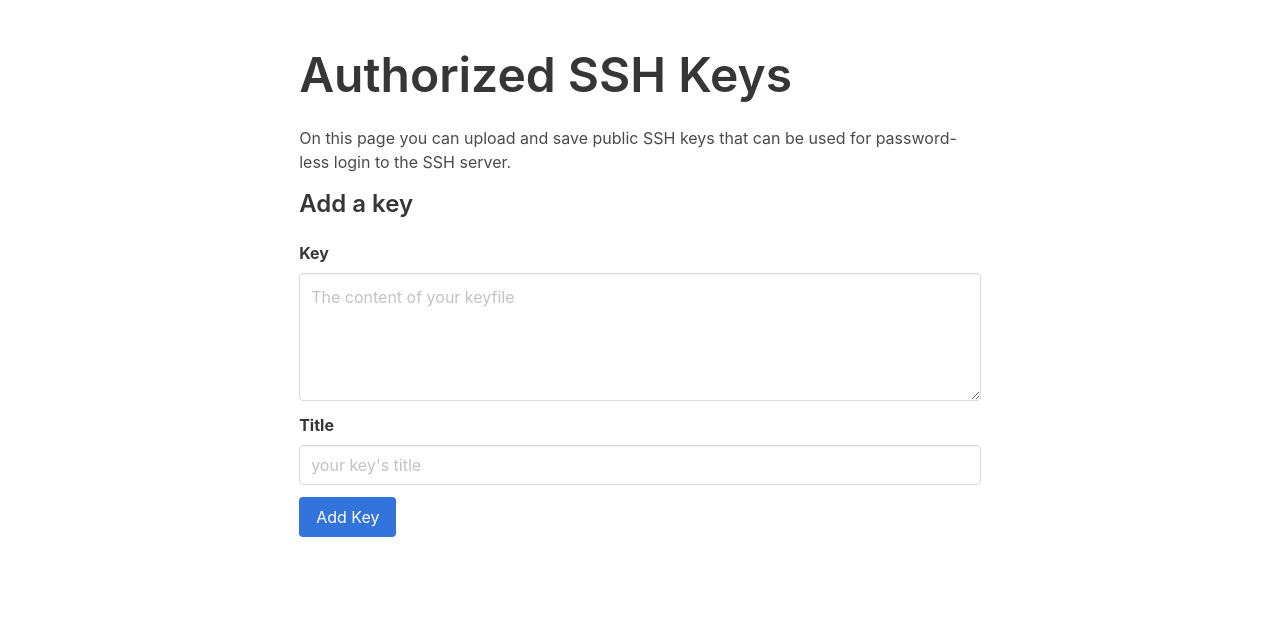
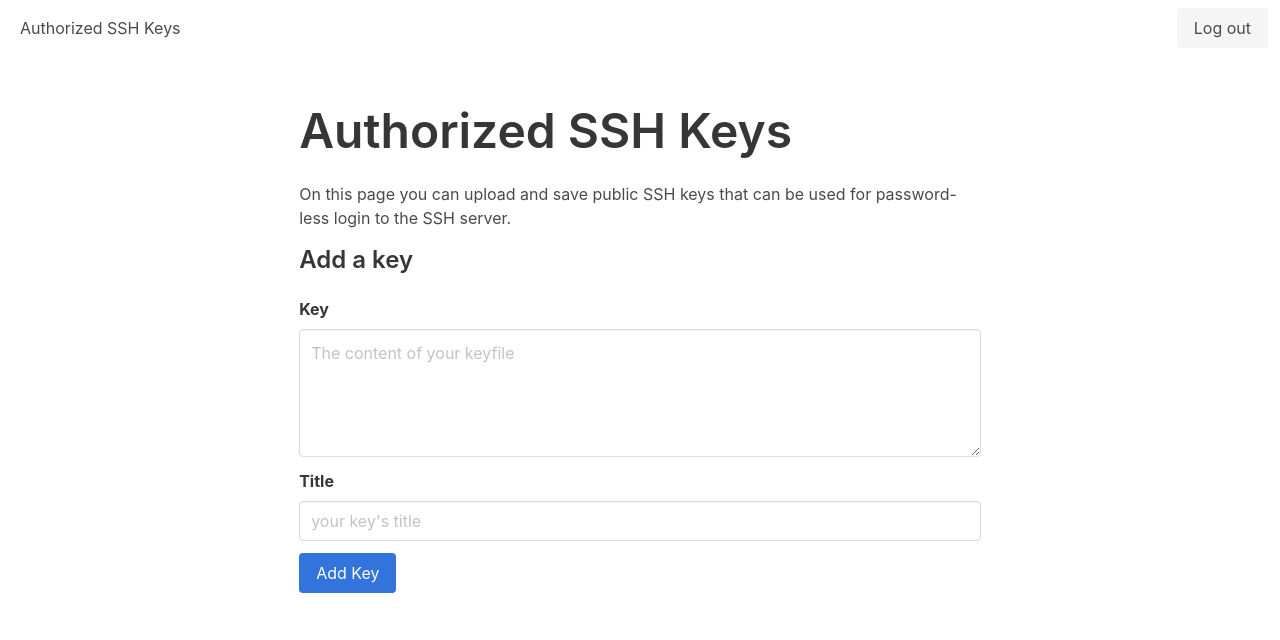
Before and after one commit to tzwenn/moalinna, a Django app: page /authorized_keys/ in a window 1280 px wide. Shown: the top 640 px of the page. Run offline with Django 3.2, Linux system fonts and the light colour scheme; the visitor is signed in with stand-in values (Sample User, id 1); data that the repository does not hold is empty; parts of the project's set-up code (start-up, migrations or seed data) failed here and were passed over; some libraries are stand-ins or nearby versions.

Commit message:
Add navbar with branding and logout button

```diff
--- /dev/null
+++ b/authorized_keys/static/authorized_keys/css/authorized_keys.css
@@ -0,0 +1,3 @@
+.brand-logo {
+	margin-right: 8px;
+}
--- /dev/null
+++ b/authorized_keys/static/authorized_keys/js/authorized_keys.js
@@ -0,0 +1,28 @@
+
+/* To enable navbar burger menu as of https://bulma.io/documentation/components/navbar/#navbar-menu (accessed 2021-01-08). */
+
+document.addEventListener('DOMContentLoaded', () => {
+
+  // Get all "navbar-burger" elements
+  const $navbarBurgers = Array.prototype.slice.call(document.querySelectorAll('.navbar-burger'), 0);
+
+  // Check if there are any navbar burgers
+  if ($navbarBurgers.length > 0) {
+
+    // Add a click event on each of them
+    $navbarBurgers.forEach( el => {
+      el.addEventListener('click', () => {
+
+        // Get the target from the "data-target" attribute
+        const target = el.dataset.target;
+        const $target = document.getElementById(target);
+
+        // Toggle the "is-active" class on both the "navbar-burger" and the "navbar-menu"
+        el.classList.toggle('is-active');
+        $target.classList.toggle('is-active');
+
+      });
+    });
+  }
+
+});
--- a/authorized_keys/templates/base.html
+++ b/authorized_keys/templates/base.html
@@ -7,11 +7,53 @@
 		<meta name="viewport" content="width=device-width, initial-scale=1">
 
 		<link rel="stylesheet" type="text/css" href="{% static 'authorized_keys/css/bulma.0.9.1.min.css' %}">
+		<link rel="stylesheet" type="text/css" href="{% static 'authorized_keys/css/authorized_keys.css' %}">
+
 		<script defer src="{% static 'authorized_keys/js/fontawesome.5.14.0.all.js' %}"></script>
+		<script src="{% static 'authorized_keys/js/authorized_keys.js' %}"></script>
 	</head>
 <body>
+<nav class="navbar" role="navigation" aria-label="main navigation">
+	<div class="navbar-brand">
+		<span class="navbar-item">
+			{% if settings.LOGO_URL %}
+				<img class="brand-logo" src="{{ settings.LOGO_URL }}">
+			{% else %}
+				<i class="fas fa-key fa-2x brand-logo"></i>
+			{% endif %}
+			Authorized SSH Keys
+		</span>
+
+
+		{% if user.is_authenticated %}
+		<a role="button" class="navbar-burger" aria-label="menu" aria-expanded="false" data-target="authorized-keys-navbar">
+			<span aria-hidden="true"></span>
+			<span aria-hidden="true"></span>
+			<span aria-hidden="true"></span>
+		</a>
+		{% endif %}
+	</div>
+
+	<div id="authorized-keys-navbar" class="navbar-menu">
+		<div class="navbar-start">
+		</div>
+
+		{% if user.is_authenticated %}
+		<div class="navbar-end">
+			<div class="navbar-item">
+				<div class="buttons">
+					<a class="button is-light" href="{% url 'logout' %}">
+						Log out
+					</a>
+				</div>
+			</div>
+		</div>
+		{% endif %}
+	</div>
+</nav>
+<main>
 <section class="section">
-    <div class="container">
+	<div class="container">
 		<div class="content">
 			<div class="columns">
 				<div class="column is-three-fifths is-offset-one-fifth ">
@@ -20,7 +62,8 @@
 				</div>
 			</div>
 		</div>
-    </div>
-  </section>
+	</div>
+</section>
+</main>
 </body>
 </html>
--- /dev/null
+++ b/moalinna/context_processors.py
@@ -0,0 +1,4 @@
+from django.conf import settings
+
+def settings_context(request):
+    return {'settings': settings}
--- a/moalinna/settings.py
+++ b/moalinna/settings.py
@@ -77,6 +77,7 @@ TEMPLATES = [
         'APP_DIRS': True,
         'OPTIONS': {
             'context_processors': [
+                'moalinna.context_processors.settings_context',
                 'django.template.context_processors.debug',
                 'django.template.context_processors.request',
                 'django.contrib.auth.context_processors.auth',
@@ -157,6 +158,10 @@ if OIDC_ENABLED:
         'mozilla_django_oidc.middleware.SessionRefresh',
     ]
 
+################################################################################
+## Section: branding
+
+LOGO_URL = config.get('branding', 'LOGO_URL', fallback=None)
 
 ################################################################################
 ## Section: i18n
```
